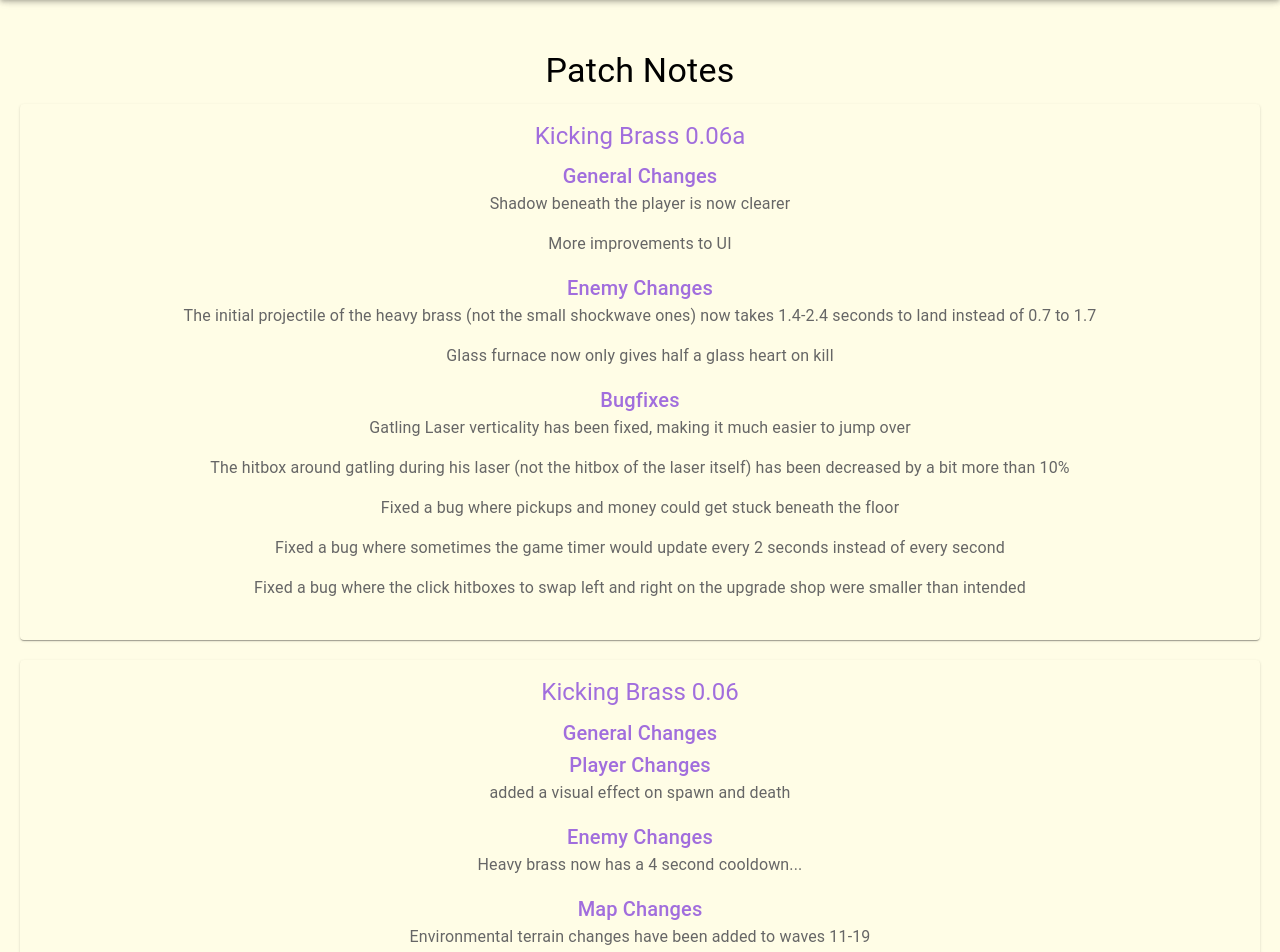
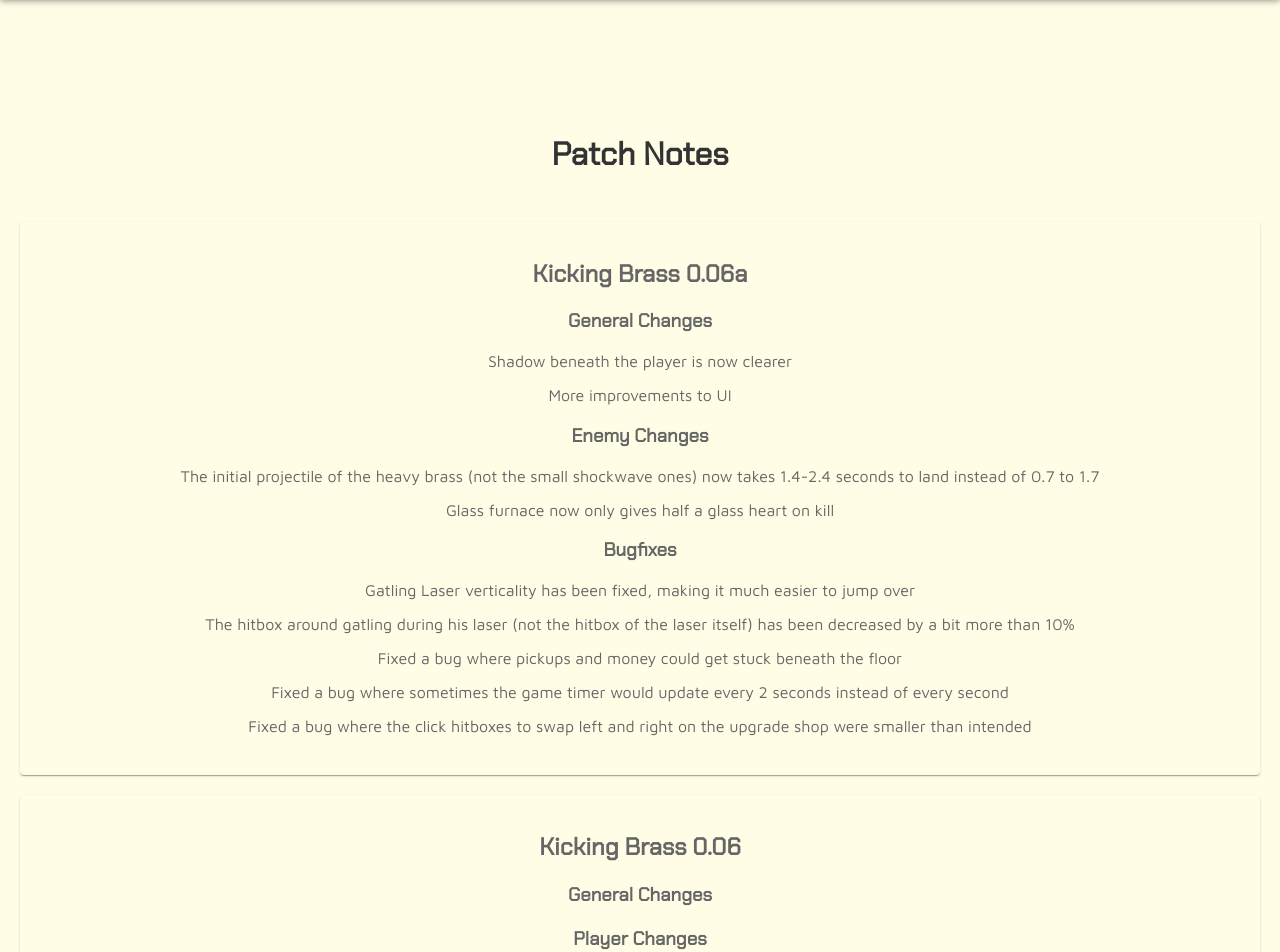
Before and after one commit to McKraska/Stepheight, a React (Create React App) app: page /updates in a window 1280 px wide. Shown: the part 100-1052 px from the top of the page. Built offline with nearby package versions, Linux system fonts and the light colour scheme; a web font is replaced by a local one.

Commit message:
feat: added glossary items and enemies!

```diff
--- a/src/components/DownloadsContent.css
+++ b/src/components/DownloadsContent.css
@@ -6,7 +6,8 @@
 }
 
 .downloads-content .MuiButton-root {
-    color: #0a0f27;
+    background-color: #051a6f;
+    color: #ffffff;
 }
 
 .image-card {
--- a/src/components/KickingBrassContent.css
+++ b/src/components/KickingBrassContent.css
@@ -10,10 +10,7 @@ body {
 }
 
 .kickingbrass-content {
-    margin: 0px auto;
-    text-align: center;
     font-family: 'Maven Pro', sans-serif;
-    max-width: 1000px;
     color: #a16edd;
 }
 
@@ -38,20 +35,17 @@ h6 {
     font-family: 'Fanwood Text', serif;
 }
 
+.controls-container {
+    display: grid;
+    grid-template-columns: 1fr 1fr;
+    gap: 20px;
+}
+
 .dense-list {
     list-style-type: none;
-    padding-left: 0;
+    padding: 0;
     margin: 0;
 }
-
-.dense-list li {
-    padding: 4px 0;
-}
-
-.dense-list p {
-    margin: 0;
-}
-
 
 .img1 {
     top: 50%;
@@ -93,6 +87,12 @@ h6 {
 
 .card {
     position: relative;
+    margin: 20px;
+    background-color: #200044;
+}
+
+.items-card {
+    background-color: rgb(41, 0, 52);
 }
 
 .glossary-image {
@@ -141,7 +141,7 @@ h6 {
 
 @media (max-width: 750px) {
     .kickingbrass-content {
-        padding: 50px;
+        padding: 10px;
     }
 
     .kickingbrass-body {
--- a/src/components/UpdatesContent.css
+++ b/src/components/UpdatesContent.css
@@ -2,3 +2,19 @@
     padding: 20px;
     padding-top: 150px;
 }
+
+.updates-content h1 {
+    padding-top: 5%;
+    padding-bottom: 2%;
+    font-family: 'Chakra Petch', sans-serif;
+    color: #333;
+}
+
+.updates-content h2,
+h3,
+h4,
+h5,
+h6 {
+    font-family: 'Chakra Petch', sans-serif;
+    color: #666;
+}
--- a/src/components/UpdatesContent.js
+++ b/src/components/UpdatesContent.js
@@ -1,45 +1,45 @@
 import React from 'react';
-import { Typography, Card, CardContent } from '@mui/material';
+import { Card, CardContent } from '@mui/material';
 import './UpdatesContent.css';
 
 export default function UpdatesContent() {
     return (
         <div className="updates-content">
-            <Typography variant="h4" gutterBottom>Patch Notes</Typography>
+            <h1>Patch Notes</h1>
 
             <Card sx={{ marginBottom: '20px', backgroundColor: '#fffde6' }}>
                 <CardContent>
-                    <Typography variant="h5" gutterBottom>Kicking Brass 0.06a</Typography>
-                    <Typography variant="h6">General Changes</Typography>
-                    <Typography paragraph>Shadow beneath the player is now clearer</Typography>
-                    <Typography paragraph>More improvements to UI</Typography>
+                    <h2>Kicking Brass 0.06a</h2>
+                    <h3>General Changes</h3>
+                    <p>Shadow beneath the player is now clearer</p>
+                    <p>More improvements to UI</p>
 
-                    <Typography variant="h6">Enemy Changes</Typography>
-                    <Typography paragraph>The initial projectile of the heavy brass (not the small shockwave ones) now takes 1.4-2.4 seconds to land instead of 0.7 to 1.7</Typography>
-                    <Typography paragraph>Glass furnace now only gives half a glass heart on kill</Typography>
+                    <h3>Enemy Changes</h3>
+                    <p>The initial projectile of the heavy brass (not the small shockwave ones) now takes 1.4-2.4 seconds to land instead of 0.7 to 1.7</p>
+                    <p>Glass furnace now only gives half a glass heart on kill</p>
 
-                    <Typography variant="h6">Bugfixes</Typography>
-                    <Typography paragraph>Gatling Laser verticality has been fixed, making it much easier to jump over</Typography>
-                    <Typography paragraph>The hitbox around gatling during his laser (not the hitbox of the laser itself) has been decreased by a bit more than 10%</Typography>
-                    <Typography paragraph>Fixed a bug where pickups and money could get stuck beneath the floor</Typography>
-                    <Typography paragraph>Fixed a bug where sometimes the game timer would update every 2 seconds instead of every second</Typography>
-                    <Typography paragraph>Fixed a bug where the click hitboxes to swap left and right on the upgrade shop were smaller than intended</Typography>
+                    <h3>Bugfixes</h3>
+                    <p>Gatling Laser verticality has been fixed, making it much easier to jump over</p>
+                    <p>The hitbox around gatling during his laser (not the hitbox of the laser itself) has been decreased by a bit more than 10%</p>
+                    <p>Fixed a bug where pickups and money could get stuck beneath the floor</p>
+                    <p>Fixed a bug where sometimes the game timer would update every 2 seconds instead of every second</p>
+                    <p>Fixed a bug where the click hitboxes to swap left and right on the upgrade shop were smaller than intended</p>
                 </CardContent>
             </Card>
 
             <Card sx={{ marginBottom: '20px', backgroundColor: '#fffde6' }}>
                 <CardContent>
-                    <Typography variant="h5" gutterBottom>Kicking Brass 0.06</Typography>
-                    <Typography variant="h6">General Changes</Typography>
+                    <h2>Kicking Brass 0.06</h2>
+                    <h3>General Changes</h3>
 
-                    <Typography variant="h6">Player Changes</Typography>
-                    <Typography paragraph>added a visual effect on spawn and death</Typography>
+                    <h3>Player Changes</h3>
+                    <p>added a visual effect on spawn and death</p>
 
-                    <Typography variant="h6">Enemy Changes</Typography>
-                    <Typography paragraph>Heavy brass now has a 4 second cooldown...</Typography>
+                    <h3>Enemy Changes</h3>
+                    <p>Heavy brass now has a 4 second cooldown...</p>
 
-                    <Typography variant="h6">Map Changes</Typography>
-                    <Typography paragraph>Environmental terrain changes have been added to waves 11-19</Typography>
+                    <h3>Map Changes</h3>
+                    <p>Environmental terrain changes have been added to waves 11-19</p>
                 </CardContent>
             </Card>
         </div>
```
Also changed, not shown: src/components/KickingBrassContent.js (+143 -38 lines).
